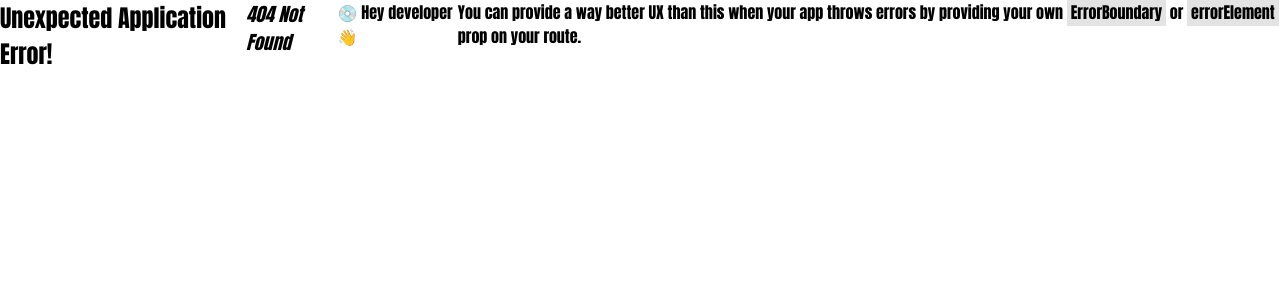
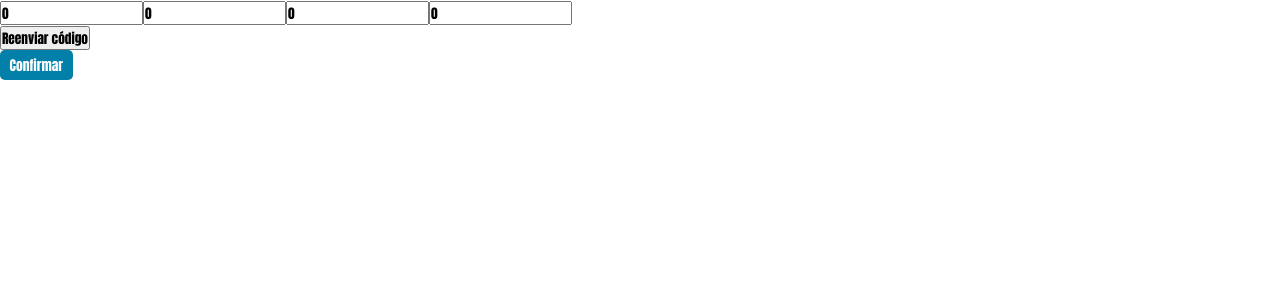
Before and after one commit to henryueta/social-plataform, a React (Vite) app: page /checkout in a window 1280 px wide. Before the commit this address had no page. Shown: the top 300 px of the page. Built offline with nearby package versions, Linux system fonts and the light colour scheme.

Commit message:
codeCheckoutAdd

```diff
--- a/src/components/DialogMessage.tsx
+++ b/src/components/DialogMessage.tsx
@@ -1,5 +1,6 @@
 import useHandleDialog from "../hooks/useHandleDialog"
 import "../styles/dialog-message.css"
+import TitleHeader from "./TitleHeader";
 
 const DialogMessage = () => {
 
@@ -12,9 +13,13 @@ const DialogMessage = () => {
             dialogStructure.isOpen
             &&
             <dialog className="dialogMessage">
-                {dialogStructure.message}
+                <TitleHeader
+                title={dialogStructure.title}
+                subtitle={dialogStructure.message}
+                />
                 <div className="dialogMessageActionsContainer">
                     <button
+                    className="filled_button"
                     onClick={()=>{
                         !!dialogStructure.onCancel
                         &&
@@ -28,6 +33,7 @@ const DialogMessage = () => {
                         Cancelar
                     </button>
                     <button
+                    className="unfilled_button"
                     onClick={()=>{
                         !!dialogStructure.onConfirm
                         &&
--- a/src/components/post/PostAction.tsx
+++ b/src/components/post/PostAction.tsx
@@ -18,7 +18,8 @@ const PostAction = ({isSameUser,id,onSelectEdit}:{isSameUser:boolean,id?:string,
 
         actionType === 'delete'
         ? showDialog({
-            message:"Deseja excluir a postagem?",
+            title:"Excluir postagem?",
+            message:"Tem certeza de que deseja excluir a postagem?",
             onCancel() {
             },
             onConfirm() {
--- a/src/components/profile/ProfileView.tsx
+++ b/src/components/profile/ProfileView.tsx
@@ -228,7 +228,8 @@ const ProfileView = ({username}:{username:string}) => {
                         className="filled_button"
                         onClick={()=>{
                             showDialog({
-                                message:"Deseja fazer logout?",
+                                title:"Logout da conta?",
+                                message:"Tem certeza de que deseja sair da conta?",
                                 onConfirm() {
                                     onLogout()
                                 },
--- /dev/null
+++ b/src/constants/code-constant.ts
@@ -0,0 +1,4 @@
+
+    const code_field_list:number[] = [0,0,0,0];
+
+    export default code_field_list
--- a/src/context/DialogContext.tsx
+++ b/src/context/DialogContext.tsx
@@ -13,6 +13,7 @@ const DialogProvider = ({children}:{children:React.ReactNode})=>{
 
         const initialDialogStructureValue = {
             isOpen:false,
+            title:"",
             message:"",
             onConfirm:null,
             onCancel:null,
--- a/src/hooks/useHandleAuth.ts
+++ b/src/hooks/useHandleAuth.ts
@@ -12,6 +12,7 @@ const useHandleAuth = ()=>{
     const {onQuery,queryState} = useHandleQuery();
     const [authQueryState,setAuthQueryState] = useState<QueryStateType>(queryState);
     const {onTransition} = useHandlePath();
+    const [isChecked,setIsChecked] = useState<null | boolean>(null);
 
     useEffect(()=>{
 
@@ -26,10 +27,8 @@ const useHandleAuth = ()=>{
     },[currentAuthContext.isAuth])
 
     useEffect(()=>{
-
-        onCheckout()
-
-    },[])
+        console.log(isChecked)
+    },[isChecked])
 
     const onLogout = ()=>{
 
@@ -51,21 +50,37 @@ const useHandleAuth = ()=>{
 
     }
 
-      const onCheckout = ()=>{
+      const onCheckout = (method:'get'|'post',code?:string)=>{
 
              onQuery({
-            method:"get",
+            method:method,
             url:api_endpoints.auth.checkout,
             cancelToken:AxiosHttpClientFactory.createCancelToken(),
-            withCredentials:true
+            withCredentials:true,
+            body:
+                method === 'post'
+                ? {code:code}
+                : {}
             },
             {
-             onThen() {
-                currentAuthContext.setIsAuth(true)
+             onThen(result) {
+                const currentResult = result.response.data
+                console.log(result)
+                method === 'get'
+                &&
+                (()=>{
+                    setIsChecked(currentResult.is_checked)
+                    currentAuthContext.setIsAuth(true)
+                    alert("AAA")
+                })()
              },
              onCatch(error) {
-                 currentAuthContext.setIsAuth(false)
                  console.log("checkout_error",error)
+                method === 'post'
+                &&
+                (()=>{
+                    currentAuthContext.setIsAuth(false)
+                })()
              },
             })
         }
@@ -74,7 +89,8 @@ const useHandleAuth = ()=>{
         currentAuthContext,
         onCheckout,
         onLogout,
-        authQueryState
+        authQueryState,
+        isChecked
     }
 
 }
--- a/src/hooks/useHandleDialog.ts
+++ b/src/hooks/useHandleDialog.ts
@@ -14,6 +14,7 @@ const useHandleDialog = ()=>{
     const showDialog = (structure:Omit<DialogStructureProps,"isOpen">)=>{
         setDialogStructure({
             isOpen:true,
+            title:structure.title,
             message:structure.message,
             onConfirm:()=>{
                 !!structure.onConfirm
--- a/src/pages/index.tsx
+++ b/src/pages/index.tsx
@@ -13,11 +13,11 @@ import posts_icon from "../assets/icons/posts_icon.png"
 import profile_icon from "../assets/icons/profile_icon.png"
 import upload_icon from "../assets/icons/upload_icon.png"
 import ProfileListPage from "./main/ProfileListPage"
+import AuthCheckout from "./security/AuthCheckout"
 
 
 const router = RouterDomFactory.create([
     {
-        id:"",
         path:"/auth/:type",
         element:<AuthPage/>,
         handle:{
@@ -27,6 +27,18 @@ const router = RouterDomFactory.create([
             label:"Autenticação",
             type:"security",
             params:["type"]
+        }
+    },
+    {
+        path:"/checkout",
+        element:<AuthCheckout/>,
+        handle:{
+            icon:"",
+            alt:"auth_checkout",
+            name:"checkout",
+            label:"Checkout",
+            type:"security",
+            params:[]
         }
     },
     {
--- /dev/null
+++ b/src/pages/security/AuthCheckout.tsx
@@ -0,0 +1,78 @@
+import { useEffect, useState } from "react"
+import  code_field_list  from "../../constants/code-constant";
+import useHandleAuth from "../../hooks/useHandleAuth";
+
+const AuthCheckout = () => {
+
+    const [codeValueList,setCodeValueList] = useState<number[]>(code_field_list);
+    const [checkoutCodeValue,setCheckoutCodeValue] = useState("");
+    const {onCheckout} = useHandleAuth();
+
+    const setCheckoutValue = ()=>{
+        let codeListFormatedValue = "";
+        codeValueList.forEach((code)=>
+            codeListFormatedValue +=code.toString()
+        )
+        !!(codeListFormatedValue.length === 4)
+        && setCheckoutCodeValue(codeListFormatedValue)
+    }
+
+    useEffect(()=>{
+
+        !!(checkoutCodeValue.length === 4)
+        ? onCheckout("post",checkoutCodeValue)
+        : alert("nao")
+
+    },[checkoutCodeValue])
+
+  return (
+    <section className="authCheckoutPageSection">
+        <div className="codeInsertContainer">
+            {
+                codeValueList.map((code,index)=>
+                    <input
+                    key={index}
+                    type="number"
+                    value={code}
+                    onChange={(e)=>{
+                        const currentNumberValue = parseInt(e.target.value)
+
+                         setCodeValueList((prev)=>{
+                            const currentListValue = [...prev]
+                             currentListValue.splice(
+                                index,
+                                1,
+                                currentNumberValue
+                             )
+                             return currentListValue
+                        })
+
+                    }}
+                    />
+                )
+            }
+        </div>
+        <div className="resendActionContainer">
+            <button
+            onClick={()=>{
+                onCheckout("get")
+            }}
+            >
+                Reenviar código
+            </button>
+        </div>
+        <div className="confirmActionContainer">
+            <button
+            className="unfilled_button"
+            onClick={()=>{
+                setCheckoutValue()
+            }}
+            >
+                Confirmar
+            </button>
+        </div>
+    </section>
+  )
+}
+
+export default AuthCheckout
--- a/src/pages/security/Private.tsx
+++ b/src/pages/security/Private.tsx
@@ -2,12 +2,19 @@ import useHandlePath from "../../hooks/useHandlePath";
 import { useEffect, useState } from "react";
 import useHandleAuth from "../../hooks/useHandleAuth";
 import Load from "../../components/Load";
+import { Navigate } from "react-router-dom";
 
 const Private = ({children}:{children:React.ReactElement}) => {
 
-  const {currentAuthContext,authQueryState} = useHandleAuth();
+  const {currentAuthContext,authQueryState,onCheckout,isChecked} = useHandleAuth();
  const {onTransition} = useHandlePath();
  const [isAllow,setIsAllow] = useState<boolean  | null>(null);
+
+  useEffect(()=>{
+
+        onCheckout("get")
+
+    },[])
 
   useEffect(()=>{
 
@@ -34,6 +41,9 @@ const Private = ({children}:{children:React.ReactElement}) => {
 
   },[isAllow])
 
+  console.log((currentAuthContext.isAuth)
+      &&
+      (isChecked))
 
   return <>
     {
@@ -44,7 +54,12 @@ const Private = ({children}:{children:React.ReactElement}) => {
       isLoading={!!authQueryState.isLoading}
       />
       </section>
-      : children
+      :
+      !!((currentAuthContext.isAuth)
+      &&
+      (isChecked))
+      ? children
+      : <Navigate to={"/checkout"}/>
     }
 
   </>
--- a/src/styles/dialog-message.css
+++ b/src/styles/dialog-message.css
@@ -1,20 +1,57 @@
 
 .dialogMessage{
-    display: block;
-    border: 1px solid red;
+    display: flex;
+    flex-direction: column;
+    gap: 3rem;
+    border: 0.1rem solid var(--color-white-hover);
+    box-shadow: 0rem 0.1rem 0.1rem rgb(0,0,0,0.2);
     position: fixed;
     top: 50%;
     left: 50%;
     transform: translate(-50%,-50%);
     z-index: 100;
+    padding: 2rem;
+    border-radius: 0.5rem;
+    background-color: white;
 }
+
+.dialogMessage .headerSection{
+    display: flex;
+    flex-direction: column;
+    align-items: center;
+}
+
+.dialogMessage .headerSection .titleContainer{
+    font-size: 0.8rem;
+}
+
+.dialogMessage .headerSection>.subtitleContainer{
+    margin-top: 1rem;
+}
+
+.dialogMessage .dialogMessageActionsContainer{
+    display: flex;
+    gap: 0.5rem;
+}
+.dialogMessage .dialogMessageActionsContainer button{
+    flex: 1;
+    padding: 0.7rem;
+}
+
 
 .lockWallContainer{
     display: block;
     width: 100dvw;
     height: 100dvh;
-
     position: fixed;
     z-index: 90;
     backdrop-filter: blur(0.3rem);
 }
+
+@media (max-width:1024px) {
+
+    .dialogMessage{
+        width: 90%;
+    }
+
+}
--- a/src/types/dialog-type.ts
+++ b/src/types/dialog-type.ts
@@ -2,6 +2,7 @@
 interface DialogStructureProps {
 
     isOpen:boolean,
+    title:string,
     message:string,
     onConfirm:(()=>void) | null,
     onCancel:(()=>void) | null,
```
